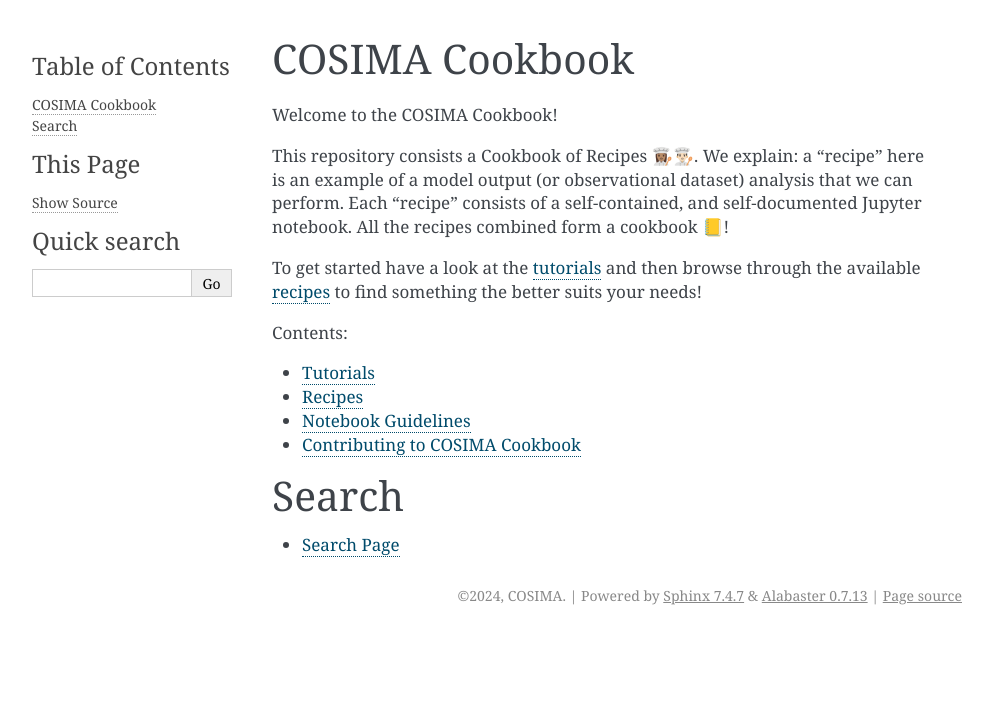
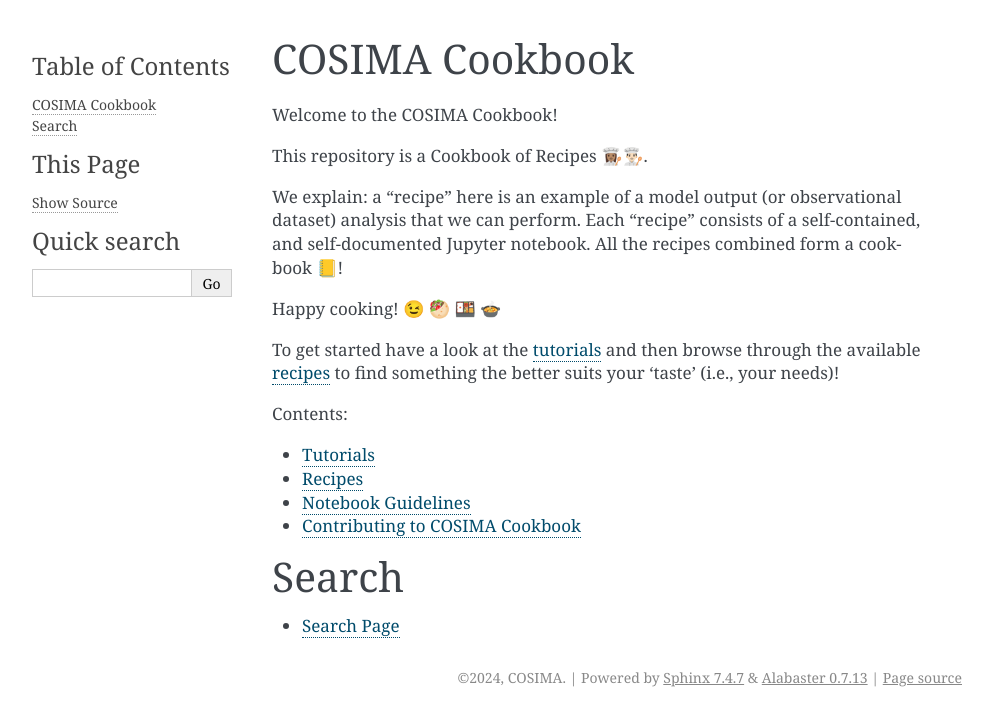
Before and after one commit to COSIMA/cosima-recipes, a Sphinx documentation site: the page built from docs/index.rst, in a window 1280 px wide. Shown: the top 726 px of the page, without its empty margins (148-1141 px from the left). Built offline with Sphinx 7.4.7, drawn with Linux system fonts in a browser that asks for light colours.

Commit message:
more emojis and puns

```diff
--- a/docs/index.rst
+++ b/docs/index.rst
@@ -8,13 +8,16 @@ COSIMA Cookbook
 
 Welcome to the COSIMA Cookbook!
 
-This repository consists a Cookbook of Recipes 👩🏽‍🍳👨🏻‍🍳.
+This repository is a Cookbook of Recipes 👩🏽‍🍳👨🏻‍🍳.
+
 We explain: a "recipe" here is an example of a model output (or observational dataset) analysis that we can perform.
 Each "recipe" consists of a self-contained, and self-documented Jupyter notebook.
 All the recipes combined form a cookbook 📒!
 
+Happy cooking! 😉 🥙 🍱 🍲
+
 To get started have a look at the tutorials_ and then browse through the
-available recipes_ to find something the better suits your needs!
+available recipes_ to find something the better suits your 'taste' (i.e., your needs)!
 
 
 .. _tutorials: tutorials.html
```
